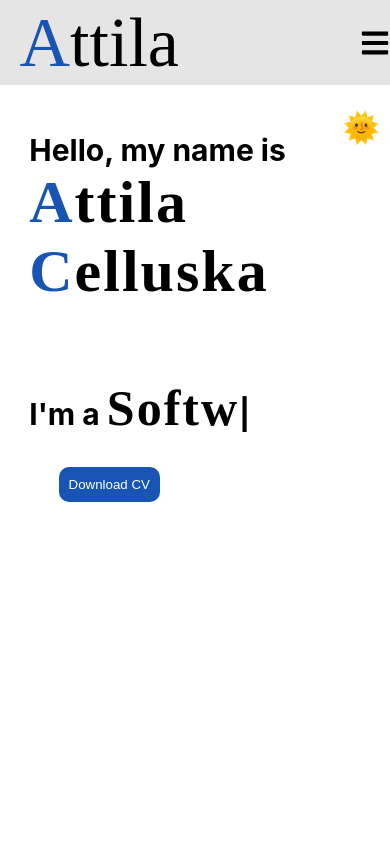
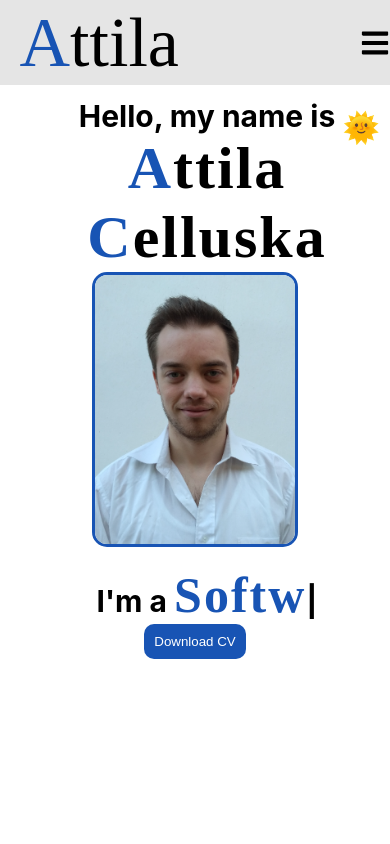
Before and after one commit to VirtualHornet/AttilaCelluska, a React (Create React App) app: page / in a window 390 px wide. Shown: the top 844 px of the page. Built offline with nearby package versions, Linux system fonts and the light colour scheme; a web font is replaced by a local one.

Commit message:
4 commit
Signed-off-by: VirtualHornet <attilacelluska@gmail.com>

```diff
--- a/src/Contact.css
+++ b/src/Contact.css
@@ -1,3 +1,6 @@
+#contact{
+    height: 100vh;
+}
 .shadow{
     box-shadow: rgba(0, 0, 0, 0.35) 0px 5px 15px;
     display: flex;
@@ -29,6 +32,14 @@ h2{
 }
 #name{
     width: 90%;
+}
+#email{
+    width: 100%;
+}
+.col-row{
+    display: flex;
+    flex-direction: row;
+    justify-content: space-between;
 }
 
 textarea{
@@ -84,4 +95,13 @@ p a:hover{
     .email input, .email textarea{
         padding: 5px;
     }
+    .col-row{
+        flex-direction: column;
+    }
+    label{
+        display: none;
+    }
+    #email, #subject, textarea{
+        width: 90%;
+    }
 }
--- a/src/Contact.js
+++ b/src/Contact.js
@@ -36,12 +36,13 @@ function Contact (props){
                     </div>
 
                     <br></br>
-                    <div className="row">
+                    <div className="col-row">
                         <div className="col">
                             <input type="text" name="name" id="name" placeholder="Name"/>
                         </div>
+                        <br></br>
                         <div className="col">
-                             <input type="email" name="email" id="email"  placeholder="Email" />
+                            <input type="email" name="email" id="email"  placeholder="Email" />
                         </div>
                     </div>
                     <br></br>
--- a/src/Home.css
+++ b/src/Home.css
@@ -63,6 +63,9 @@ h3{
 .home-info{
     width: 100%;
 }
+#mini{
+    display: none;
+}
 #profil{
     margin-top: 150px;
     padding: 15px;
@@ -115,14 +118,50 @@ h3{
     }
 }
 @media screen and (max-width: 847px){
-    .home-img img{
+    .home-img{
         display: none;
+    }
+    .home-info{
+        text-align: center;
+        width: 100%;
+    }
+    .home-info h3, .my-profession{
+        margin-right: 15px;
+        margin-left: 15px;
+        margin-bottom: 0px;
+        margin-top: 0px;
+    }
+    #mini{
+        display: block;
+        width: 200px;
+        margin-left: auto;
+        margin-right: auto;
+        margin-bottom: 30px;
+        margin-top: 30px;
+        border-radius: 15px;
+        border: 3px solid #1854b4;
+    }
+    #btn-cv{
+        margin:auto;
+    }
+    .my-profession{
+        padding-top: 0px;
     }
 }
 
 @media screen and (max-width: 450px){
+    .row{
+        gap:1em;
+    }
+    #mini{
+        margin-top: 0;
+        margin-bottom: 0;
+    }
+    .my-profession{
+        padding-top: 0px;
+    }
     .home-info h3{
-        margin-top: 25%;
+        margin-top: 5%;
         font-size: 30px;
         margin-left: 10%;
     }
--- a/src/Home.js
+++ b/src/Home.js
@@ -12,7 +12,8 @@ function Home (props){
           <div className="row">
             <div className="home-info">
               <h3>Hello, my name is <span className="name"><strong>A</strong>ttila <strong>C</strong>elluska</span></h3>
-              <h3 class="my-profession">I'm a   <TypingAnimation /></h3>
+              <img id="mini" src={prof} alt="Prof" />
+              <h3 class="my-profession">I'm a <TypingAnimation /></h3>
               <button id="btn-cv">Download CV</button>
             </div>
             <div className="home-img">
--- a/src/Projects.css
+++ b/src/Projects.css
@@ -1,6 +1,5 @@
-#prokects{
+#projects{
     height: auto;
-    margin-bottom: 15px;
 }
 .card-container{
     display: flex;
--- a/src/TypingAnimation.css
+++ b/src/TypingAnimation.css
@@ -4,4 +4,5 @@
     font-family: Caramel;
     letter-spacing: 2px;
     font-size: 50px;
+    color:#1854b4;
 }
```
